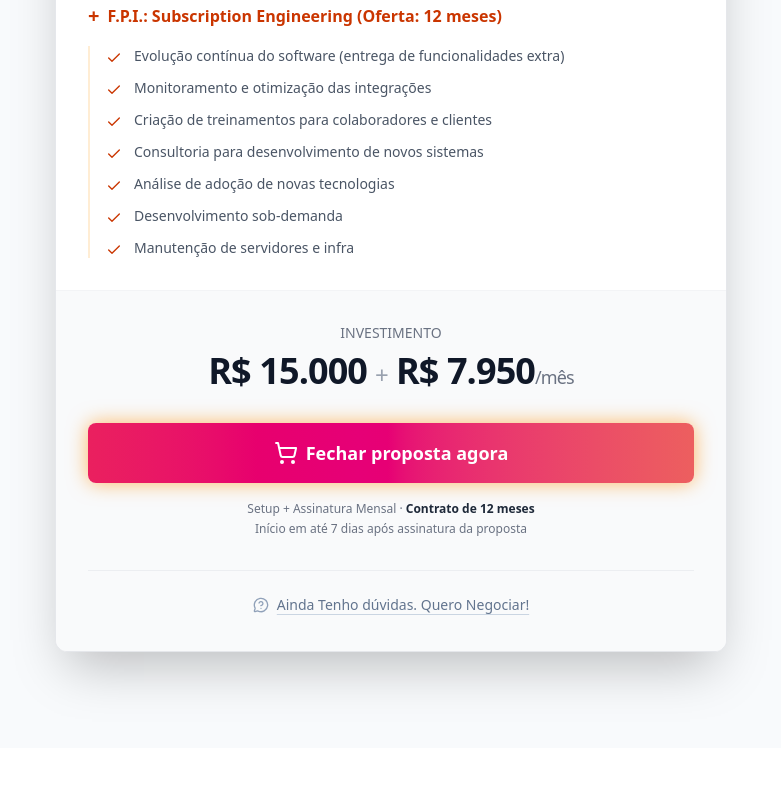
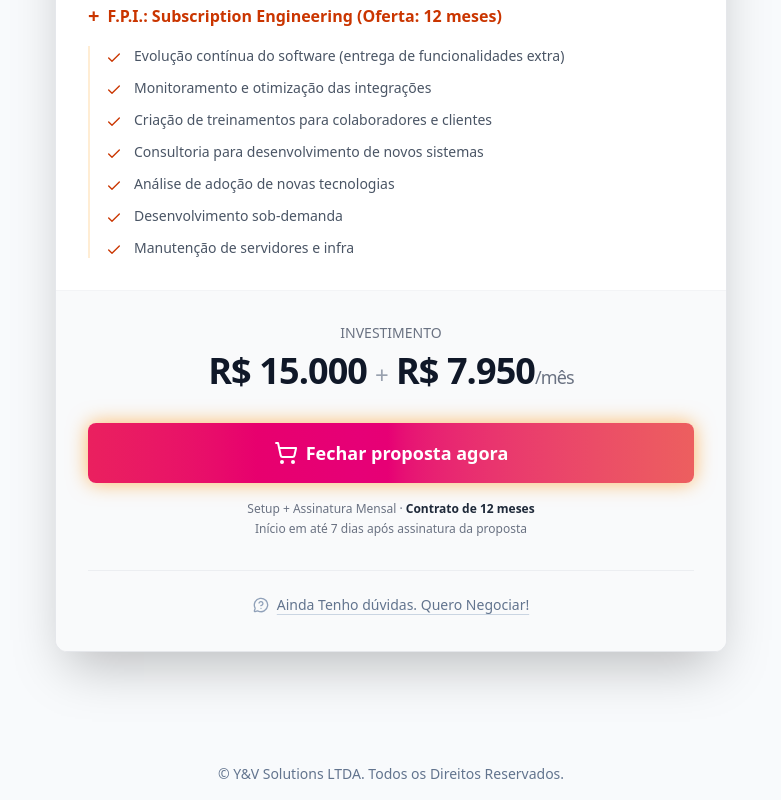
Before and after one commit to YV-Solutions/sales-page, a React (Vite) app: page / in a window 1280 px wide. Shown: the part 6766-7566 px from the top of the page, without its empty margins (249-1030 px from the left). Before the commit the page ends 7514 px from the top, so only its background shows below. Built offline with nearby package versions, Linux system fonts and the light colour scheme.

Commit message:
footer added

```diff
--- a/src/App.jsx
+++ b/src/App.jsx
@@ -19,6 +19,7 @@ function App() {
       <Contrast />
       <Anchoring />
       <Proposal />
+      <footer className="bg-slate-50 py-4"><p className="text-sm text-center text-slate-500">© Y&V Solutions LTDA. Todos os Direitos Reservados.</p></footer>
     </div>
   )
 }
```
